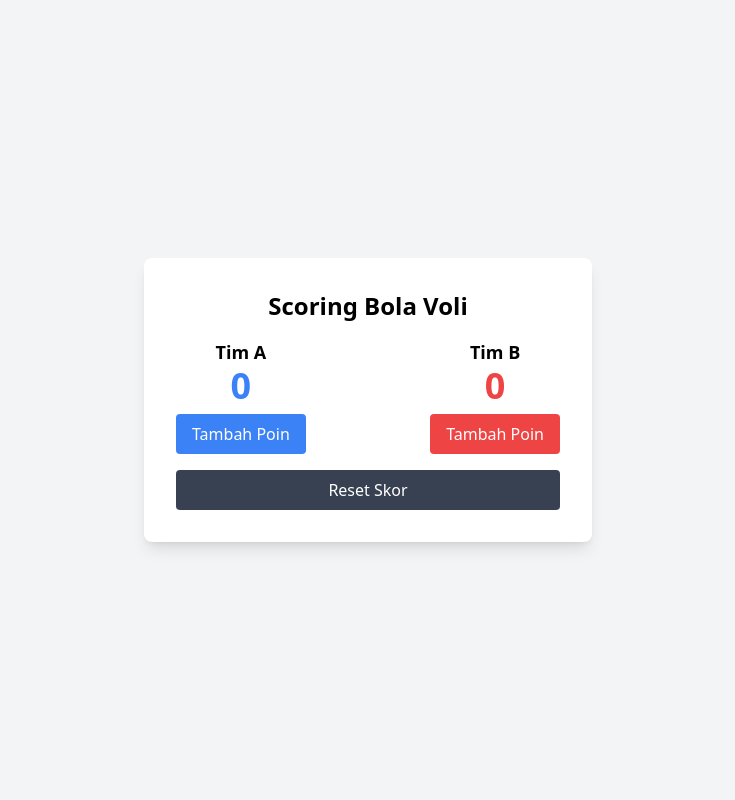
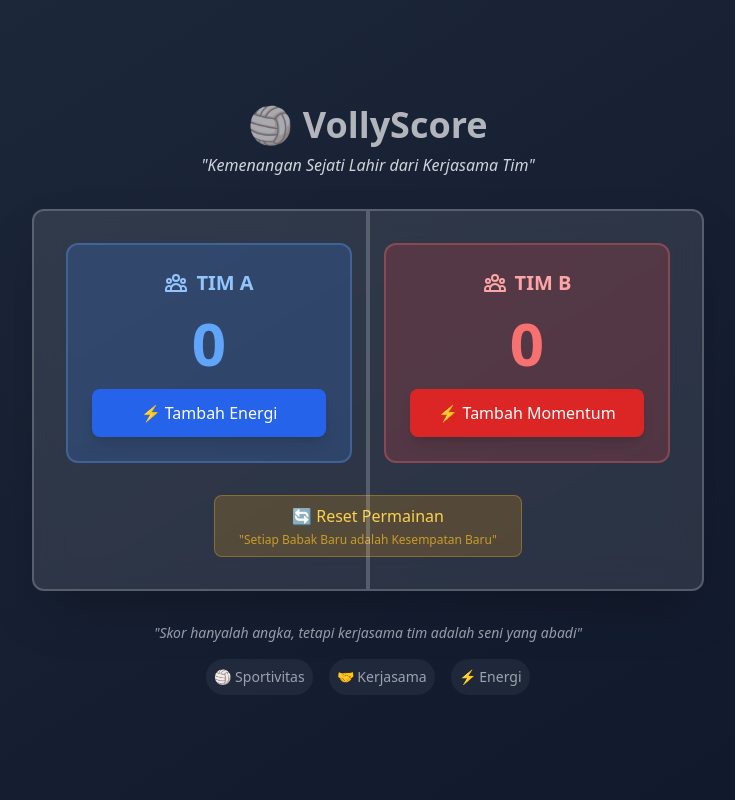
Before and after one commit to IJAJM/app-scorcing-volley, a Flask app: page / in a window 1280 px wide. Shown: the whole page, without its empty margins (272-1007 px from the left). Run offline with Flask 3, Linux system fonts and the light colour scheme; some libraries are stand-ins or nearby versions.

Commit message:
Update index.html

```diff
--- a/templates/index.html
+++ b/templates/index.html
@@ -3,52 +3,127 @@
 <head>
     <meta charset="UTF-8">
     <meta name="viewport" content="width=device-width, initial-scale=1.0">
-    <title>Scoring Bola Voli</title>
+    <title>VollyScore - Filosofi Kerjasama Tim</title>
     <script src="https://cdn.tailwindcss.com"></script>
+    <style>
+        @keyframes pulse-energy {
+            0% { transform: scale(1); }
+            50% { transform: scale(1.05); }
+            100% { transform: scale(1); }
+        }
+        .score-transition {
+            transition: all 0.3s ease-in-out;
+        }
+    </style>
 </head>
-<body class="bg-gray-100 min-h-screen flex flex-col justify-center items-center">
-    <div class="bg-white p-8 rounded-lg shadow-lg max-w-md w-full">
-        <h1 class="text-2xl font-bold text-center mb-4">Scoring Bola Voli</h1>
-        <div class="flex justify-between mb-4">
-            <div class="text-center">
-                <h2 class="text-lg font-semibold">Tim A</h2>
-                <p id="team_a_score" class="text-4xl font-bold text-blue-500">0</p>
-                <button onclick="updateScore('team_a')"
-                        class="mt-2 px-4 py-2 bg-blue-500 text-white rounded hover:bg-blue-600">Tambah Poin</button>
+<body class="bg-gradient-to-br from-slate-800 to-slate-900 min-h-screen flex flex-col justify-center items-center font-sans">
+    <!-- Header Filosofi -->
+    <div class="text-center mb-8">
+        <h1 class="text-4xl font-bold text-white mb-2 animate-pulse">
+            🏐 VollyScore
+        </h1>
+        <p class="text-gray-300 italic">"Kemenangan Sejati Lahir dari Kerjasama Tim"</p>
+    </div>
+
+    <!-- Scoreboard dengan Konsep Jaring -->
+    <div class="relative bg-white/10 backdrop-blur-lg p-8 rounded-xl shadow-2xl border-2 border-white/20 w-full max-w-2xl">
+        <!-- Garis Jaring Voli -->
+        <div class="absolute inset-0 flex justify-center">
+            <div class="w-1 h-full bg-white/20"></div>
+        </div>
+
+        <div class="flex justify-between items-stretch gap-8">
+            <!-- Tim A -->
+            <div class="flex-1 text-center transform hover:scale-105 transition-all">
+                <div class="bg-blue-500/20 p-6 rounded-xl border-2 border-blue-400/30">
+                    <h2 class="text-xl font-semibold text-blue-300 mb-4 flex items-center justify-center gap-2">
+                        <svg class="w-6 h-6" fill="none" stroke="currentColor" viewBox="0 0 24 24">
+                            <path stroke-linecap="round" stroke-linejoin="round" stroke-width="2" d="M17 20h5v-2a3 3 0 00-5.356-1.857M17 20H7m10 0v-2c0-.656-.126-1.283-.356-1.857M7 20H2v-2a3 3 0 015.356-1.857M7 20v-2c0-.656.126-1.283.356-1.857m0 0a5.002 5.002 0 019.288 0M15 7a3 3 0 11-6 0 3 3 0 016 0zm6 3a2 2 0 11-4 0 2 2 0 014 0zM7 10a2 2 0 11-4 0 2 2 0 014 0z"></path>
+                        </svg>
+                        TIM A
+                    </h2>
+                    <p id="team_a_score" class="text-6xl font-bold text-blue-400 mb-4 score-transition">0</p>
+                    <button onclick="updateScore('team_a')"
+                            class="px-6 py-3 bg-blue-600 hover:bg-blue-700 text-white rounded-lg shadow-lg transition-all
+                                   hover:shadow-xl active:scale-95 flex items-center justify-center gap-2 w-full">
+                        ⚡ Tambah Energi
+                    </button>
+                </div>
             </div>
-            <div class="text-center">
-                <h2 class="text-lg font-semibold">Tim B</h2>
-                <p id="team_b_score" class="text-4xl font-bold text-red-500">0</p>
-                <button onclick="updateScore('team_b')"
-                        class="mt-2 px-4 py-2 bg-red-500 text-white rounded hover:bg-red-600">Tambah Poin</button>
+
+            <!-- Tim B -->
+            <div class="flex-1 text-center transform hover:scale-105 transition-all">
+                <div class="bg-red-500/20 p-6 rounded-xl border-2 border-red-400/30">
+                    <h2 class="text-xl font-semibold text-red-300 mb-4 flex items-center justify-center gap-2">
+                        <svg class="w-6 h-6" fill="none" stroke="currentColor" viewBox="0 0 24 24">
+                            <path stroke-linecap="round" stroke-linejoin="round" stroke-width="2" d="M17 20h5v-2a3 3 0 00-5.356-1.857M17 20H7m10 0v-2c0-.656-.126-1.283-.356-1.857M7 20H2v-2a3 3 0 015.356-1.857M7 20v-2c0-.656.126-1.283.356-1.857m0 0a5.002 5.002 0 019.288 0M15 7a3 3 0 11-6 0 3 3 0 016 0zm6 3a2 2 0 11-4 0 2 2 0 014 0zM7 10a2 2 0 11-4 0 2 2 0 014 0z"></path>
+                        </svg>
+                        TIM B
+                    </h2>
+                    <p id="team_b_score" class="text-6xl font-bold text-red-400 mb-4 score-transition">0</p>
+                    <button onclick="updateScore('team_b')"
+                            class="px-6 py-3 bg-red-600 hover:bg-red-700 text-white rounded-lg shadow-lg transition-all
+                                   hover:shadow-xl active:scale-95 flex items-center justify-center gap-2 w-full">
+                        ⚡ Tambah Momentum
+                    </button>
+                </div>
             </div>
         </div>
-        <button onclick="resetScore()"
-                class="w-full px-4 py-2 bg-gray-700 text-white rounded hover:bg-gray-800">
-            Reset Skor
-        </button>
+
+        <!-- Reset Button dengan Filosofi -->
+        <div class="mt-8 text-center">
+            <button onclick="resetScore()"
+                    class="px-6 py-2 bg-amber-500/20 hover:bg-amber-600/30 text-amber-300 rounded-lg
+                           border border-amber-400/30 transition-all hover:scale-105">
+                🔄 Reset Permainan
+                <span class="text-xs block text-amber-400/70 mt-1">"Setiap Babak Baru adalah Kesempatan Baru"</span>
+            </button>
+        </div>
+    </div>
+
+    <!-- Element Filosofi Bawah -->
+    <div class="mt-8 text-center text-sm text-gray-400 max-w-2xl">
+        <p class="italic">"Skor hanyalah angka, tetapi kerjasama tim adalah seni yang abadi"</p>
+        <div class="flex justify-center gap-4 mt-4">
+            <div class="p-2 rounded-full bg-white/5">
+                🏐 Sportivitas
+            </div>
+            <div class="p-2 rounded-full bg-white/5">
+                🤝 Kerjasama
+            </div>
+            <div class="p-2 rounded-full bg-white/5">
+                ⚡ Energi
+            </div>
+        </div>
     </div>
 
     <script>
         async function updateScore(team) {
+            const scoreElement = document.getElementById(`${team}_score`);
+            scoreElement.classList.add('animate-pulse-energy');
+
             const response = await fetch("/update_score", {
                 method: "POST",
-                headers: {
-                    "Content-Type": "application/json"
-                },
+                headers: { "Content-Type": "application/json" },
                 body: JSON.stringify({ team: team })
             });
+
             const data = await response.json();
+            scoreElement.classList.remove('animate-pulse-energy');
             document.getElementById("team_a_score").textContent = data.team_a;
             document.getElementById("team_b_score").textContent = data.team_b;
+
+            if(data.team_a >= 25 || data.team_b >= 25) {
+                setTimeout(() => {
+                    alert(data.team_a >= 25 ? "Tim A Menang! 🎉" : "Tim B Menang! 🎉");
+                }, 100);
+            }
         }
 
         async function resetScore() {
             const response = await fetch("/reset_score", {
                 method: "POST",
-                headers: {
-                    "Content-Type": "application/json"
-                }
+                headers: { "Content-Type": "application/json" }
             });
             const data = await response.json();
             document.getElementById("team_a_score").textContent = data.team_a;
```
